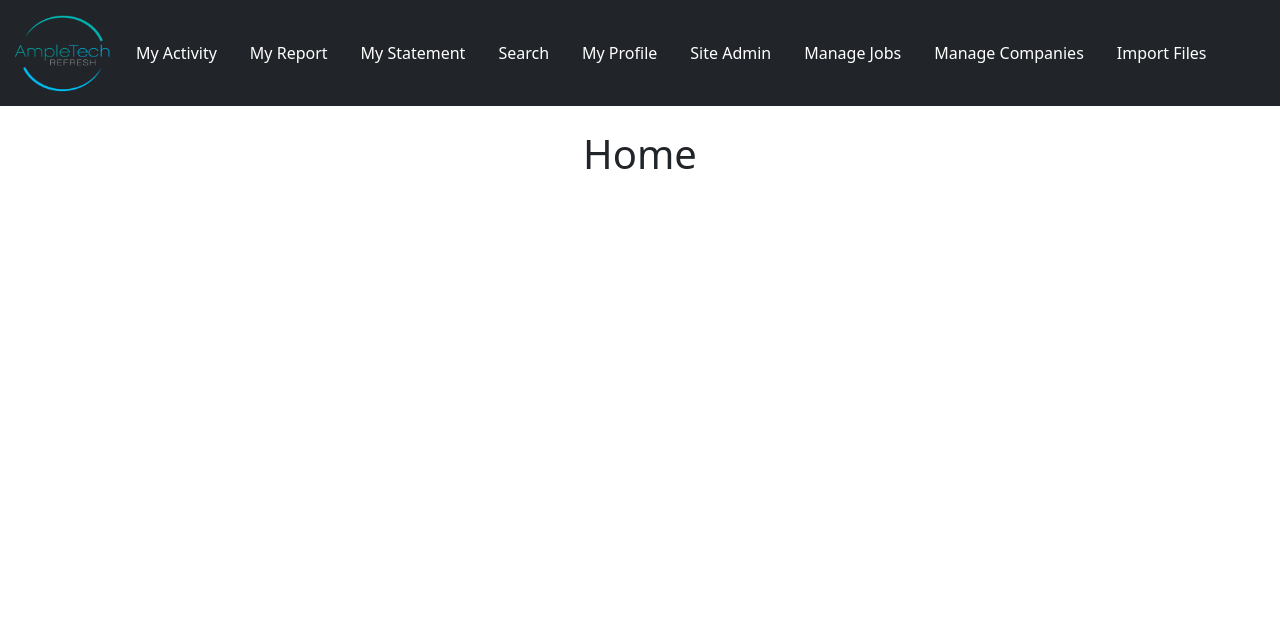
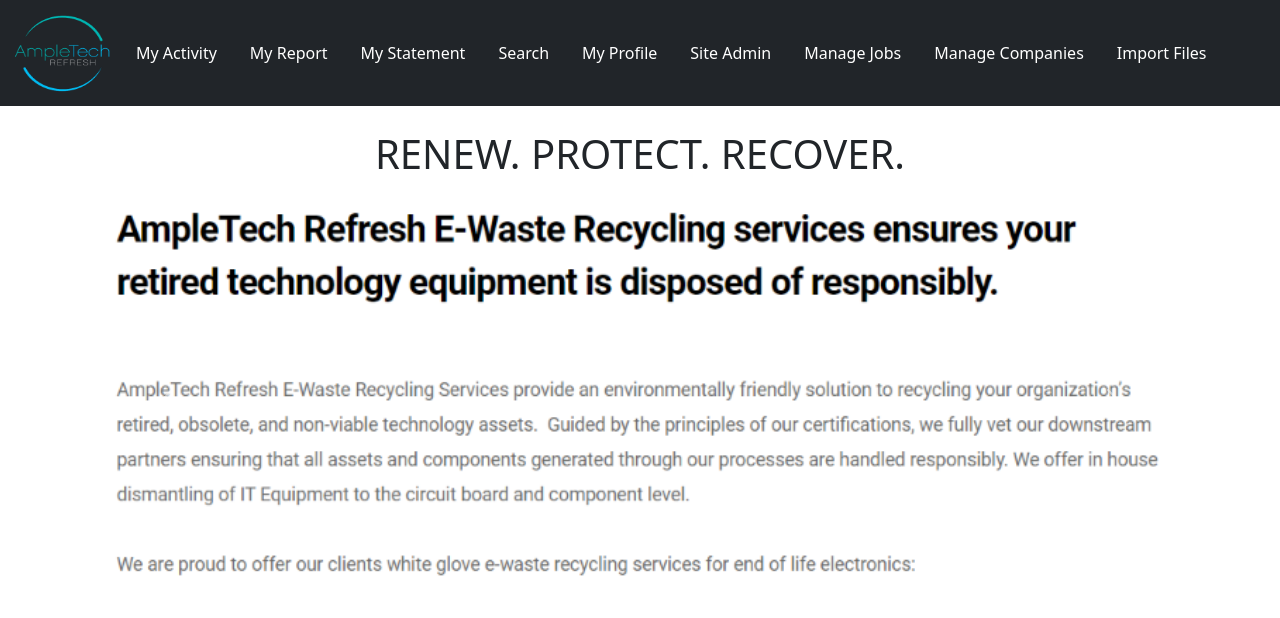
Before and after one commit to benwbarr/ATRPortal, a Django app: page / in a window 1280 px wide. Shown: the top 618 px of the page. Run offline with Django 3.2, Linux system fonts and the light colour scheme; some libraries are stand-ins or nearby versions.

Commit message:
add changes to Home

```diff
--- a/ATRPortal/Sales/templates/Sales/home.html
+++ b/ATRPortal/Sales/templates/Sales/home.html
@@ -3,6 +3,31 @@
 
 {% block content %}
 <center>
-<h1>Home</h1>
+<h1>RENEW. PROTECT. RECOVER.</h1>
 </center>
+
+<div id="carouselExampleInterval" class="carousel slide" data-bs-ride="carousel">
+  <div class="carousel-inner">
+    <div class="carousel-item active" data-bs-interval="10000">
+      <img src="static/images/service1.png" class="d-block w-100" alt="...">
+    </div>
+    <div class="carousel-item" data-bs-interval="2000">
+      <img src="static/images/service2.png" class="d-block w-100" alt="...">
+    </div>
+    <div class="carousel-item">
+      <img src="static/images/service3.png" class="d-block w-100" alt="...">
+    </div>
+    <div class="carousel-item">
+      <img src="static/images/service4.png" class="d-block w-100" alt="...">
+    </div>
+  </div>
+  <button class="carousel-control-prev" type="button" data-bs-target="#carouselExampleInterval" data-bs-slide="prev">
+    <span class="carousel-control-prev-icon" aria-hidden="true"></span>
+    <span class="visually-hidden">Previous</span>
+  </button>
+  <button class="carousel-control-next" type="button" data-bs-target="#carouselExampleInterval" data-bs-slide="next">
+    <span class="carousel-control-next-icon" aria-hidden="true"></span>
+    <span class="visually-hidden">Next</span>
+  </button>
+</div>
 {% endblock %}
```
Also changed, not shown: ATRPortal/Sales/static/images/service1.PNG (added), ATRPortal/Sales/static/images/service2.PNG (added), ATRPortal/Sales/static/images/service3.PNG (added), ATRPortal/Sales/static/images/service4.PNG (added).
